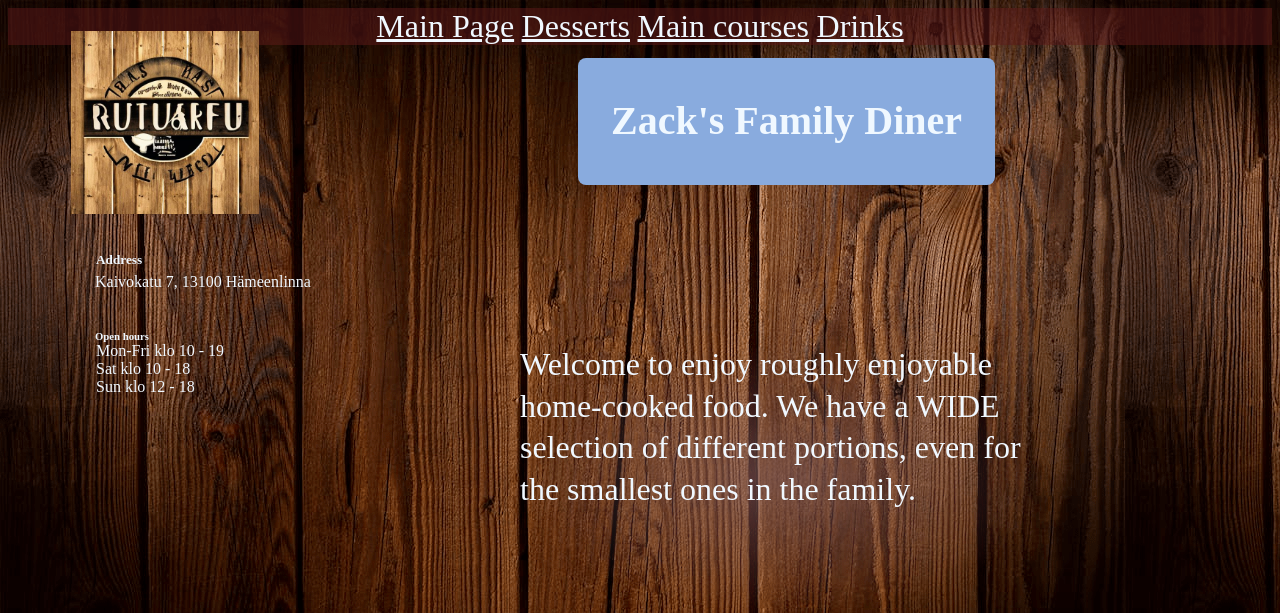
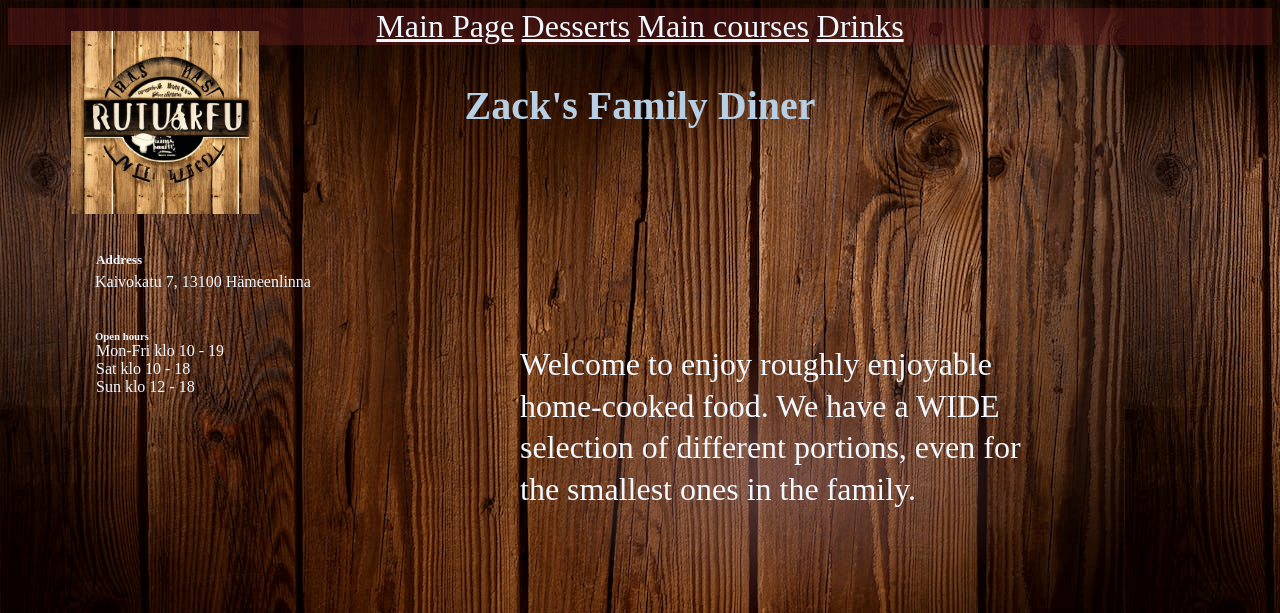
Before and after one commit to Tuomas-Talkio/static-website-project, a PHP site: page /front.html in a window 1280 px wide. Shown: the top 613 px of the page. Run offline with PHP 8.4, Linux system fonts and the light colour scheme.

Commit message:
box removed

```diff
--- a/Styles.css
+++ b/Styles.css
@@ -14,9 +14,7 @@ img{position: absolute;
     height: 183px;
     left: 71px;
     top: 31px;}
-h1{
-    width: 343px;
-height: 83px;
+h1{text-align: center;
 font-style: normal;
 font-weight: 700;
 font-size: 40px;
@@ -27,15 +25,7 @@ justify-content: center;
 align-items: center;
 padding: 8px 16px;
 gap: 8px;
-color:aliceblue;
-position: absolute;
-width: 385px;
-height: 111px;
-left: 578px;
-top: 31px;
-
-background: #89ABDE;
-border-radius: 8px;
+color:rgb(182, 207, 228);
 }
 
 
```
